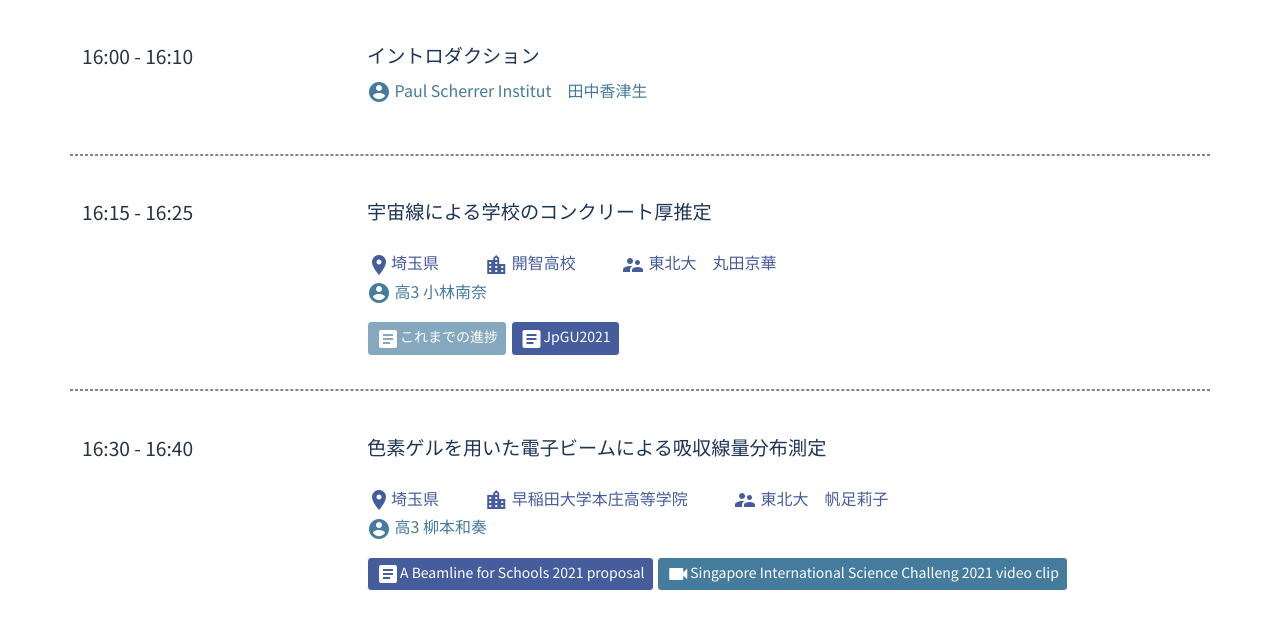
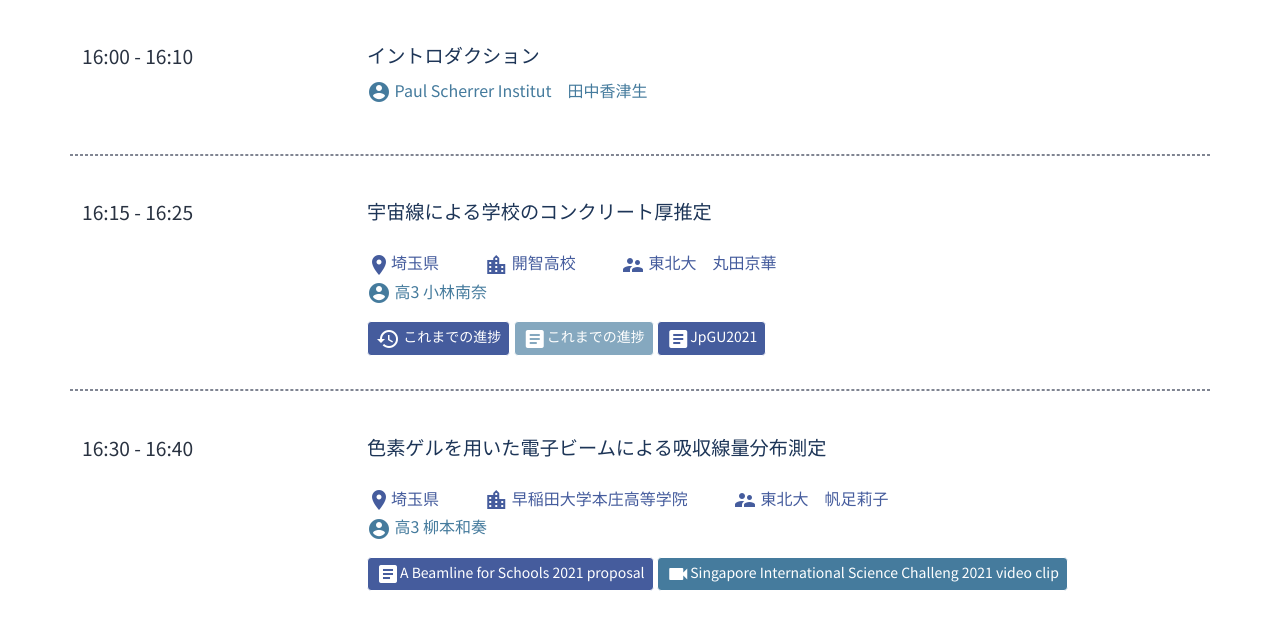
Before and after one commit to accel-kitchen/tanq-website, a PHP site: page /progress-report/2021-1/ in a window 1280 px wide. Shown: the part 1841-2465 px from the top of the page. Run offline with PHP 8.4, Linux system fonts and the light colour scheme.

Commit message:
進捗報告会に開智のNotionを追加

```diff
--- a/progress-report/2021-1/index.php
+++ b/progress-report/2021-1/index.php
@@ -121,6 +121,8 @@ include($webroot."/header.php");
                     <p class="schedule-speaker">
                         <span class="material-icons icon">account_circle</span> <span class="margin">高3 小林南奈</span>
                     </p>
+                    <button onclick="location.href='https://www.notion.so/728b37c62a71498f8b919947b441cafa'" class="btn history text-white btn-sm rounded"><span class="material-icons icon">history
+                    </span> これまでの進捗</button>
                     <button class="btn text-white btn-sm rounded disabled"><span class="material-icons icon">article</span>これまでの進捗</button>
                     <button onclick="location.href='<?php echo $urlroot ?>/material/kaichi-jpgu2021.pdf'" class="btn history text-white btn-sm rounded"><span class="material-icons icon">article
                     </span>JpGU2021</button>
```
